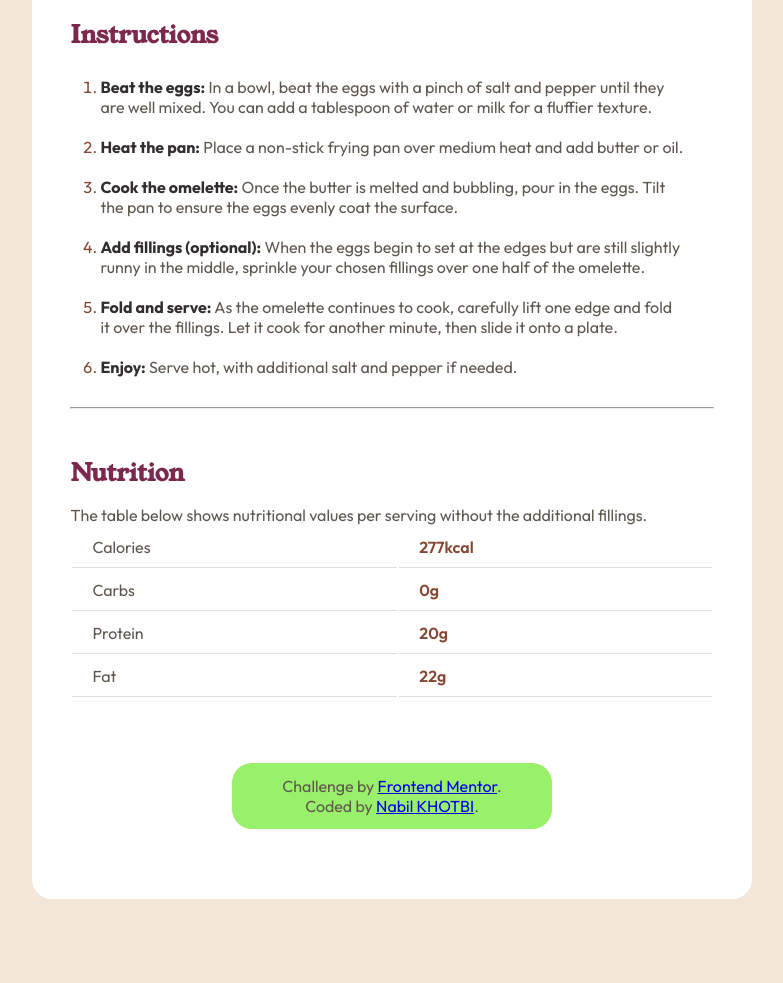
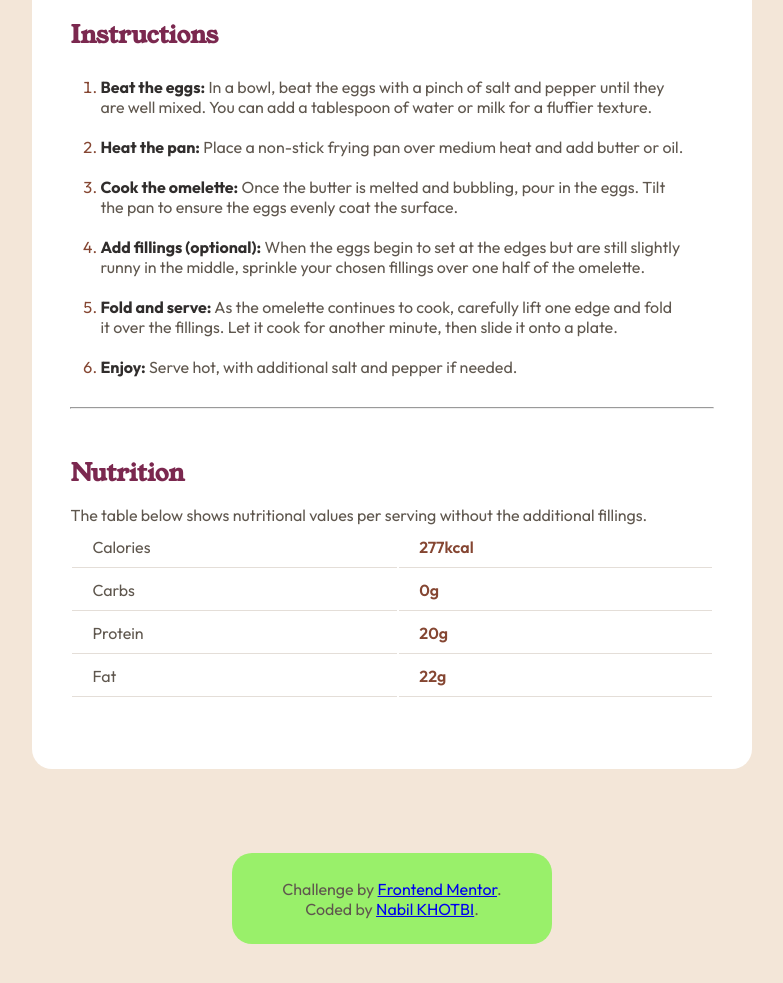
Before and after one commit to nabil4416/Recipe-page, a plain HTML site: page index.html in a window 1280 px wide. Shown: the part 1142-2125 px from the top of the page, without its empty margins (248-1031 px from the left). Drawn offline with Linux system fonts and the light colour scheme.

Commit message:
third commit

```diff
--- a/index.html
+++ b/index.html
@@ -87,14 +87,14 @@
               </table>
             </div>
 
-            <div class="attribution">
-              Challenge by <a href="https://www.frontendmentor.io?ref=challenge" target="_blank">Frontend Mentor</a>.<br>
-              Coded by <a href="https://github.com/nabil4416">Nabil KHOTBI</a>.
-            </div>
+
 
     </div>
-
-
+<br>
+    <div class="attribution">
+      Challenge by <a href="https://www.frontendmentor.io?ref=challenge" target="_blank">Frontend Mentor</a>.<br>
+      Coded by <a href="https://github.com/nabil4416">Nabil KHOTBI</a>.
+    </div>
 
 </body>
 </html>
--- a/style.css
+++ b/style.css
@@ -14,7 +14,7 @@ body {
 
 .container {
     width: 720px;
-    margin: 10% auto;
+    margin: 10% auto 0;
     background-color: hsl(0, 0%, 100%);
     border-radius: 20px;
     padding: 3%;
```
